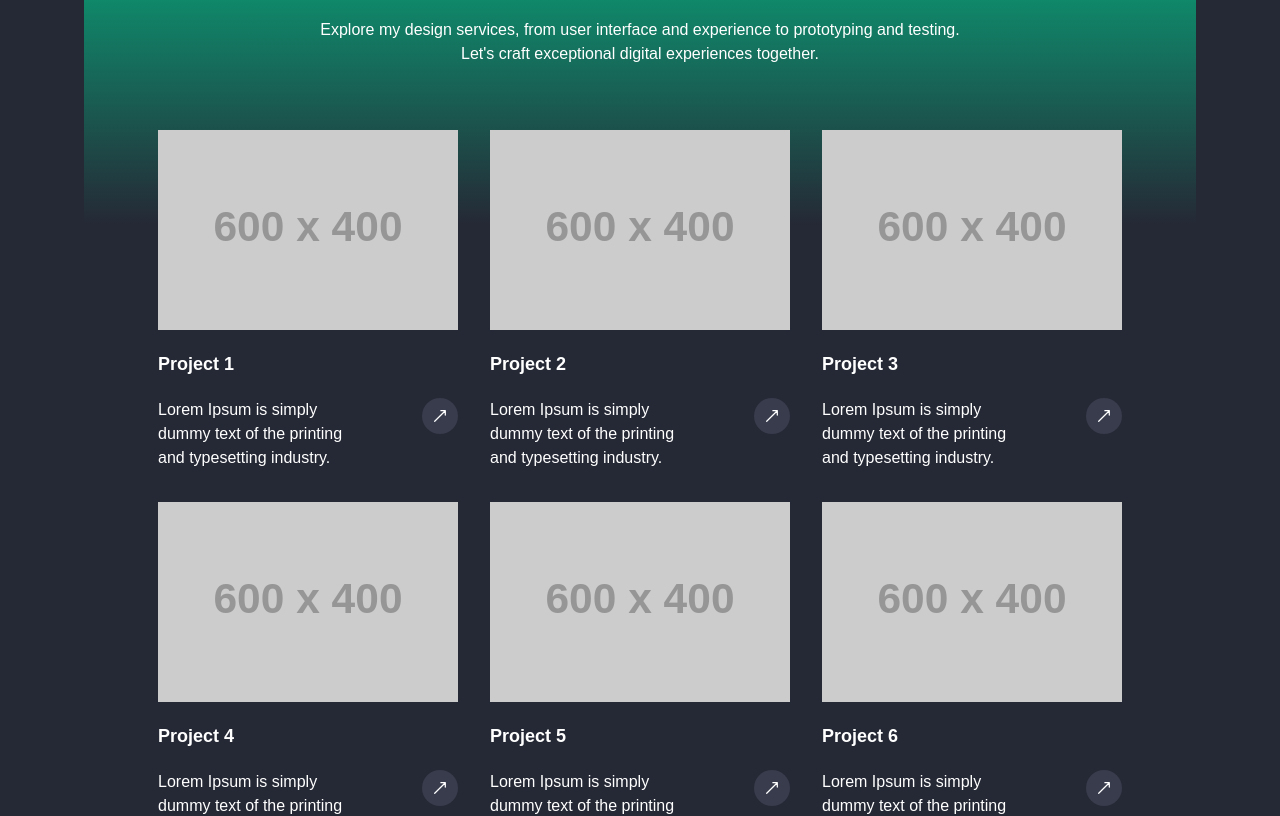
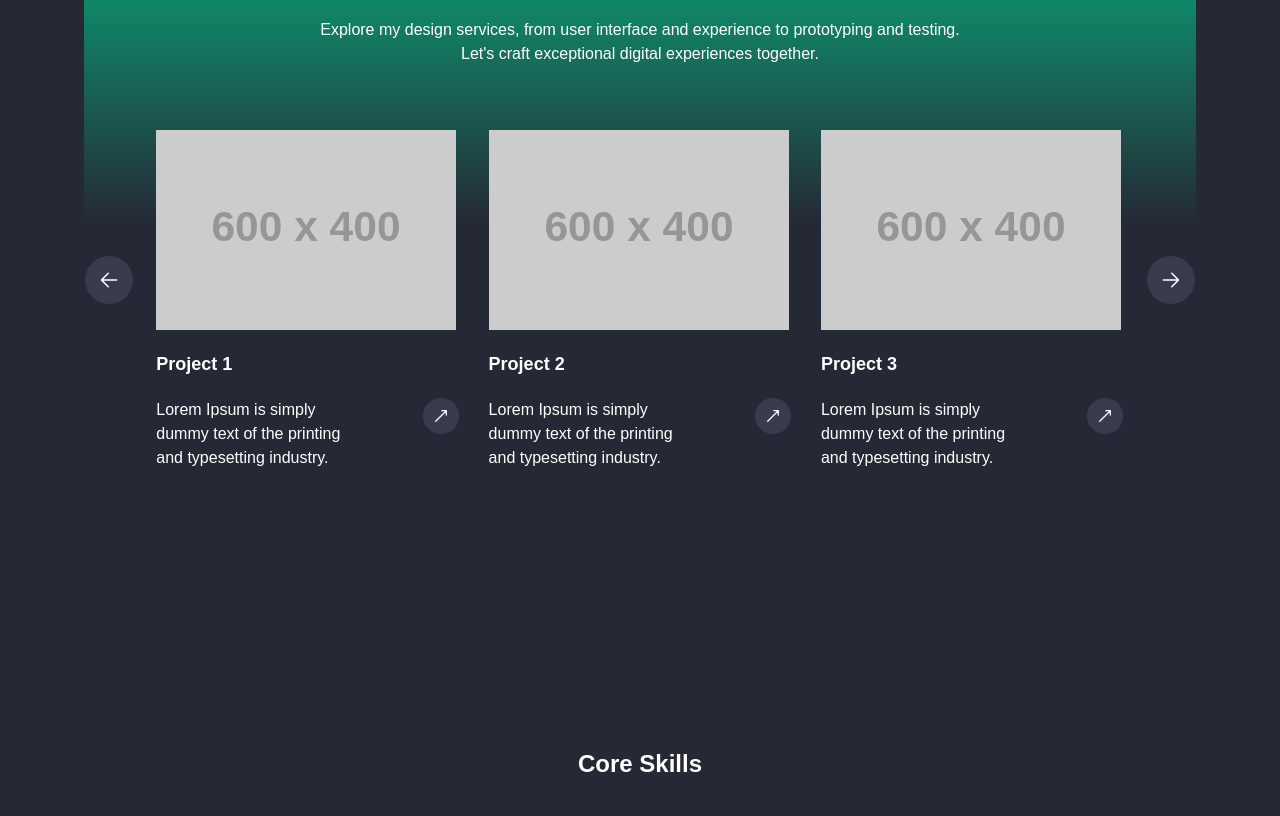
Before and after one commit to RandiRamadhani10/RandiRmaadhani10.github.io, a React (Create React App) app: page / in a window 1280 px wide. Shown: the part 1780-2596 px from the top of the page. Built offline with nearby package versions, Linux system fonts and the light colour scheme.

Commit message:
add swiper

```diff
--- a/package.json
+++ b/package.json
@@ -13,6 +13,7 @@
     "react-router-dom": "^6.18.0",
     "react-scripts": "5.0.1",
     "react-visibility-sensor": "^5.1.1",
+    "swiper": "^11.0.4",
     "web-vitals": "^2.1.4"
   },
   "scripts": {
--- a/src/components/CardPortfolio.js
+++ b/src/components/CardPortfolio.js
@@ -6,7 +6,7 @@ const CardPortfolio = ({ title, descript, image }) => {
   return (
     <div className="group cursor-pointer">
       {/* image */}
-      <div className="overflow-hidden max-w-[300px]">
+      <div className="overflow-hidden md:max-w-[300px]">
         <img
           src={image}
           className="object-cover group-hover:scale-110 ease-in-out duration-300"
--- a/src/components/CardSkill.js
+++ b/src/components/CardSkill.js
@@ -14,8 +14,6 @@ const CardSkill = ({ title, progress = '0%', isVisible }) => {
       }
     }, 100);
   }, [isVisible])
-
-  console.log(isVisible)
 
   return (
     <div className="w-[100%] sm:w-[45%] group">
--- a/src/section/SectionPortfolio.js
+++ b/src/section/SectionPortfolio.js
@@ -1,5 +1,24 @@
-import React from "react";
+import React, { useEffect, useState } from "react";
 import CardPortfolio from "../components/CardPortfolio";
+
+// Import Swiper React components
+import { Swiper, SwiperSlide } from "swiper/react";
+
+// Import Swiper styles
+import "swiper/css";
+import "swiper/css/pagination";
+import "swiper/css/navigation";
+import "./swiper-css.css"
+
+// import required modules
+import { Pagination } from "swiper/modules";
+import { Controller } from "swiper/modules";
+
+// icon
+import {
+  ArrowSmallRightIcon,
+  ArrowSmallLeftIcon,
+} from "@heroicons/react/24/solid";
 
 // dumy data
 const dummyData = [
@@ -41,7 +60,29 @@ const dummyData = [
   },
 ];
 
+function getWindowDimensions() {
+  const { innerWidth: width, innerHeight: height } = window;
+  return {
+    width,
+    height,
+  };
+}
+
 const SectionPortfolio = () => {
+  const [controlledSwiper, setControlledSwiper] = useState(null);
+  const [windowDimensions, setWindowDimensions] = useState(
+    getWindowDimensions()
+  );
+
+  useEffect(() => {
+    function handleResize() {
+      setWindowDimensions(getWindowDimensions());
+    }
+
+    window.addEventListener("resize", handleResize);
+    return () => window.removeEventListener("resize", handleResize);
+  }, []);
+
   return (
     <div id="portfolio" className="bg-def-dark-200 w-full">
       <div className="max-w-6xl m-auto text-white pb-28 px-5">
@@ -62,17 +103,60 @@ const SectionPortfolio = () => {
         </div>
 
         {/* card */}
-        <div className="flex mt-5 sm:-mt-24 justify-center items-start gap-8 flex-wrap">
-          {dummyData.map((res, index) => {
-            return (
-              <CardPortfolio
-                key={"itemCardPorto" + index}
-                title={res.title}
-                descript={res.descript}
-                image={res.image}
-              />
-            );
-          })}
+        <div className="relative mt-5 sm:-mt-24">
+          <Swiper
+            slidesPerView={
+              windowDimensions.width >= 990
+                ? 3
+                : windowDimensions.width >= 760
+                ? 2
+                : 1
+            }
+            spaceBetween={30}
+            slidesPerGroup={1}
+            pagination={{
+              el: ".my-custom-pagination-div",
+              clickable: true,
+            }}
+            loop={true}
+            modules={[Pagination, Controller]}
+            controller={{ control: controlledSwiper }}
+            onSwiper={setControlledSwiper}
+            className="swiper w-[87%]"
+          >
+            {dummyData.map((res, index) => (
+              <SwiperSlide key={"itemCardPorto" + index} className="mb-1">
+                <CardPortfolio
+                  title={res.title}
+                  descript={res.descript}
+                  image={res.image}
+                />
+              </SwiperSlide>
+            ))}
+            <div className="my-custom-pagination-div block xl:hidden mt-5" />
+          </Swiper>
+
+          <div className="hidden xl:flex relative w-[100%] justify-between mx-auto top-[-219px]">
+            {/* prev */}
+            <div
+              className=" cursor-pointer w-[50px] h-[50px] flex justify-center items-center top-[-210px] left-[-70px]"
+              onClick={() => {
+                controlledSwiper.slidePrev()
+              }}
+            >
+              <ArrowSmallLeftIcon className="bg-def-dark-100 hover:bg-def-green-200 rounded-full w-12 p-3 ease-in-out duration-300" />
+            </div>
+
+            {/* next */}
+            <div
+              className=" cursor-pointer w-[50px] h-[50px] flex justify-center items-center top-[-260px] right-[-1050px]"
+              onClick={() => {
+                controlledSwiper.slideNext();
+              }}
+            >
+              <ArrowSmallRightIcon className="bg-def-dark-100 hover:bg-def-green-200 rounded-full w-12 p-3 ease-in-out duration-300" />
+            </div>
+          </div>
         </div>
       </div>
     </div>
--- a/src/section/SectionSkills.js
+++ b/src/section/SectionSkills.js
@@ -35,7 +35,7 @@ const dummyData = [
 const SectionSkills = () => {
   return (
     <div id="skills" className="bg-def-dark-200 w-full">
-      <div className="max-w-6xl m-auto text-white pb-28 px-5">
+      <div className="max-w-6xl m-auto text-white py-28 px-5">
         {/* title */}
         <div className="flex justify-center mb-9">
           <div className="text-2xl font-bold">Core Skills</div>
--- /dev/null
+++ b/src/section/swiper-css.css
@@ -0,0 +1,8 @@
+.my-custom-pagination-div .swiper-pagination-bullet{
+    background-color: #03b781;
+    opacity: .5;
+}
+
+.my-custom-pagination-div .swiper-pagination-bullet-active{
+    opacity: 1;
+}
```
Also changed, not shown: 1 other file (tests, documents, lock files or other folders).
